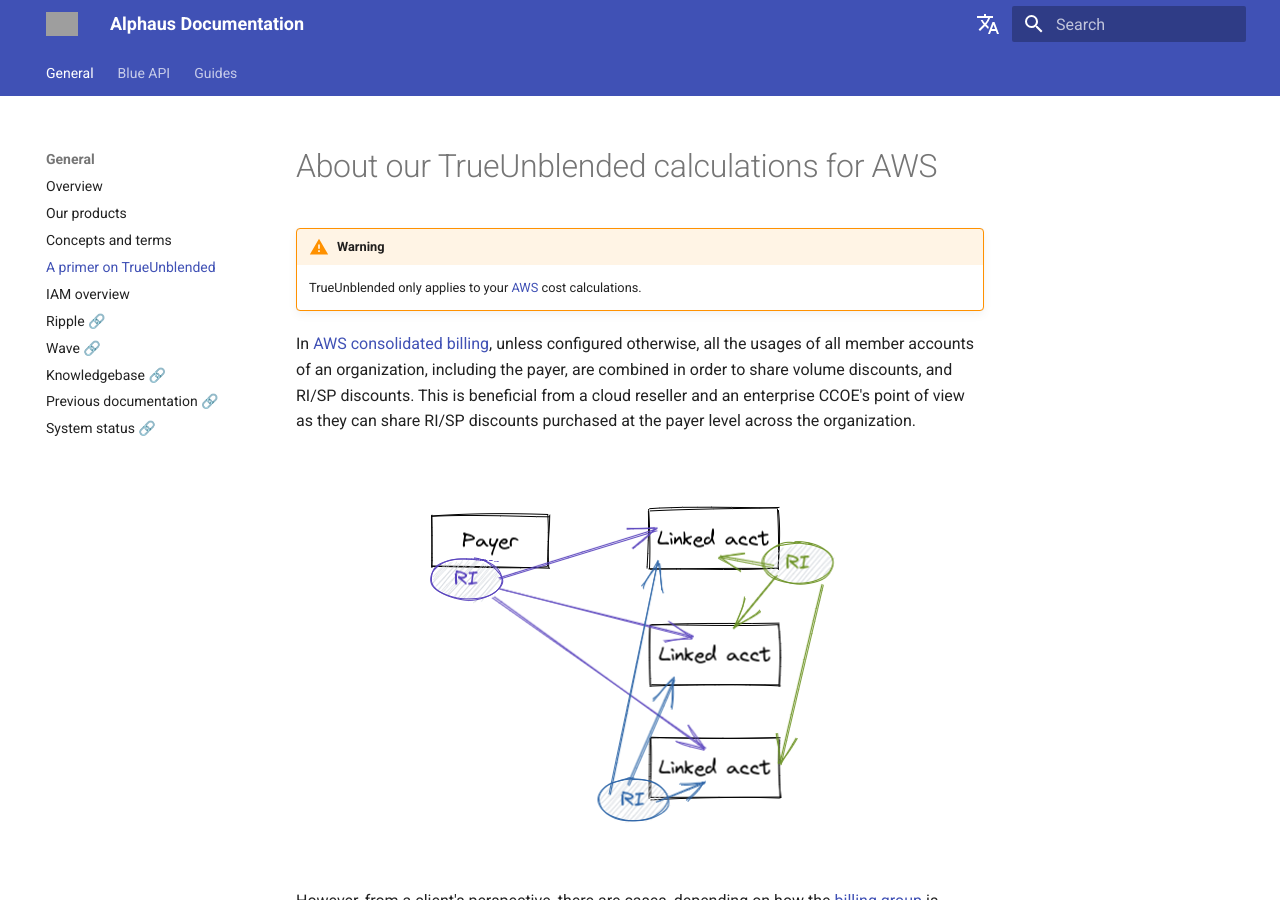
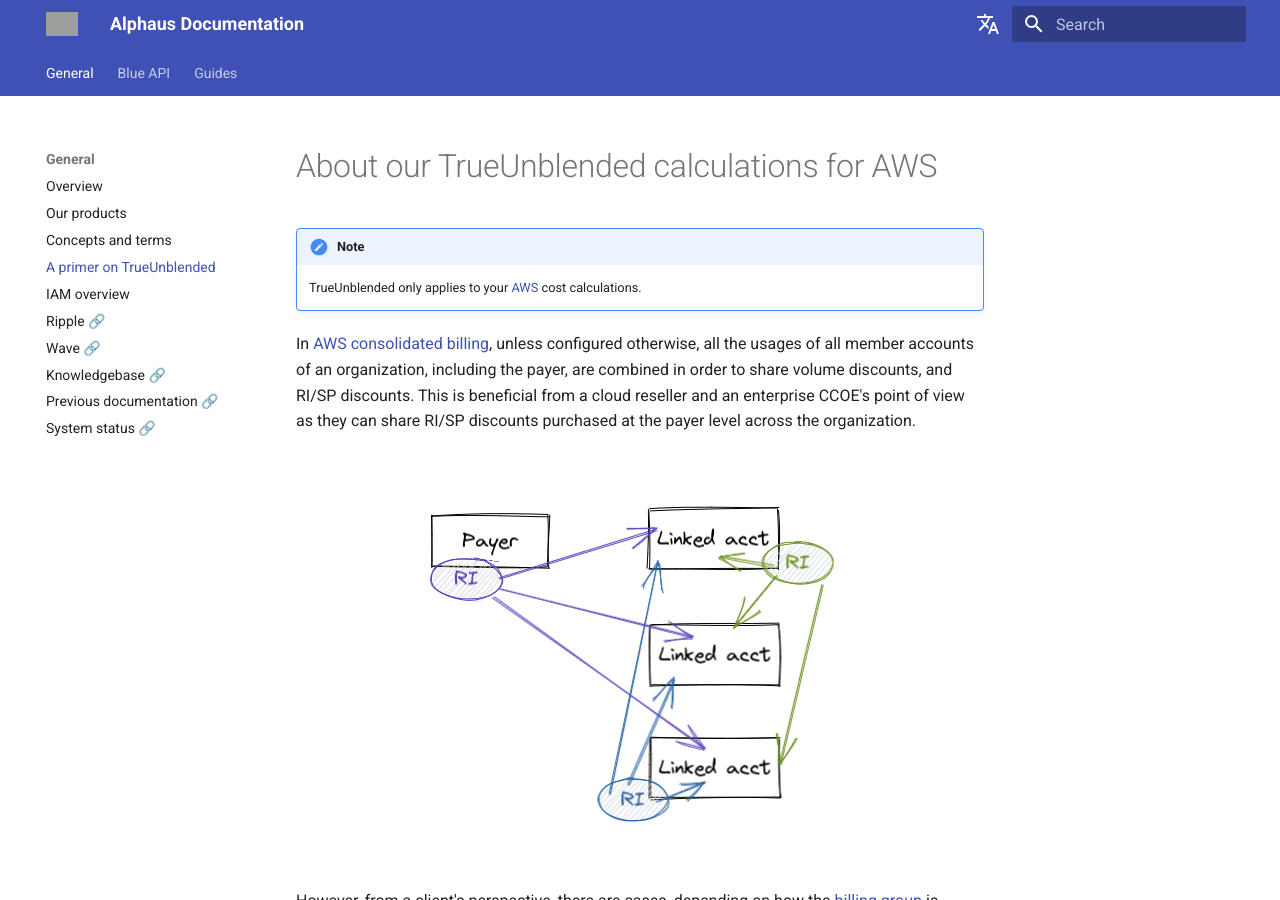
Before and after one commit to alphauslabs/tmpdocs, an MkDocs documentation site: the page built from docs/trueunblended.md, in a window 1280 px wide and 900 px high. Built offline with MkDocs 1.6.1 and Material for MkDocs 9.7.7, drawn with Linux system fonts in a browser that asks for light colours; comment, search, counter and statistics services are not loaded; grey boxes are pictures that could not be loaded.

Commit message:
chore: note

```diff
--- a/docs/trueunblended.md
+++ b/docs/trueunblended.md
@@ -1,6 +1,6 @@
 # About our TrueUnblended calculations for AWS
 
-!!! warning
+!!! note
     TrueUnblended only applies to your [AWS](https://aws.amazon.com/) cost calculations.
 
 In [AWS consolidated billing](https://docs.aws.amazon.com/awsaccountbilling/latest/aboutv2/consolidated-billing.html), unless configured otherwise, all the usages of all member accounts of an organization, including the payer, are combined in order to share volume discounts, and RI/SP discounts. This is beneficial from a cloud reseller and an enterprise CCOE's point of view as they can share RI/SP discounts purchased at the payer level across the organization.
```
